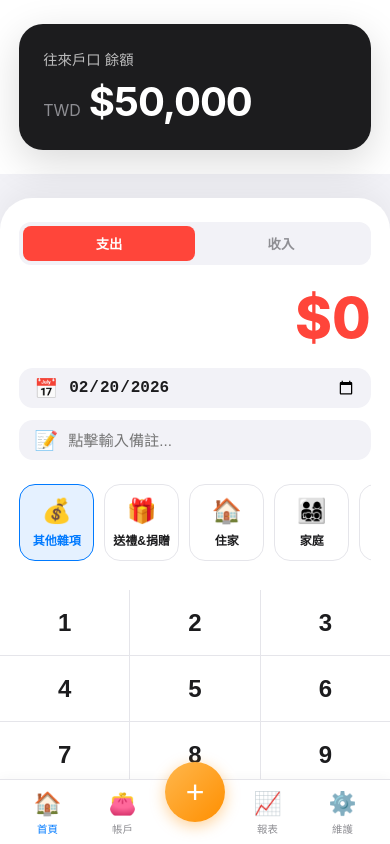
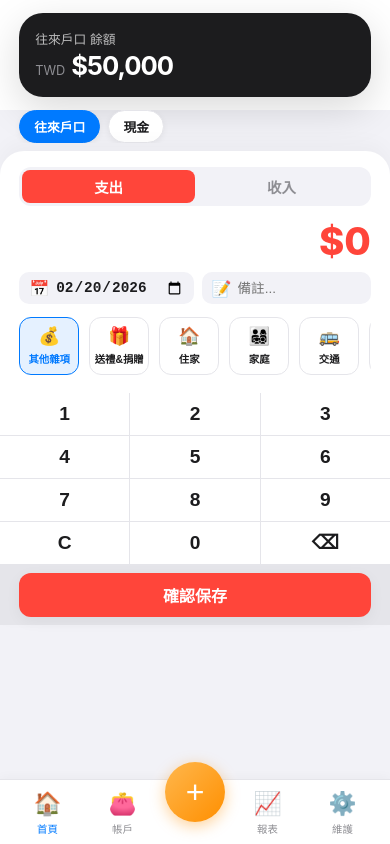
Before and after one commit to dalemiao3721/quick-money, a Next.js app: page / in a window 390 px wide. Built offline with nearby package versions, Linux system fonts and the light colour scheme.

Commit message:
Layout Optimization: Compress Home screen to fit mobile view without scrolling

```diff
--- a/src/app/globals.css
+++ b/src/app/globals.css
@@ -69,7 +69,7 @@ body {
 }
 
 .summary-amount {
-  font-size: 2.5rem;
+  font-size: 2rem;
   font-weight: 700;
   letter-spacing: -1px;
   color: white;
@@ -115,14 +115,14 @@ body {
 }
 
 .category-mini-grid .category-item {
-  flex: 0 0 75px;
-  padding: 12px 4px;
-  border-radius: 16px;
+  flex: 0 0 65px;
+  padding: 8px 4px;
+  border-radius: 12px;
   background: white;
   display: flex;
   flex-direction: column;
   align-items: center;
-  gap: 6px;
+  gap: 4px;
   border: 1px solid #e5e5ea;
   transition: all 0.2s;
   cursor: pointer;
@@ -147,7 +147,7 @@ body {
 }
 
 .category-mini-grid .category-icon {
-  font-size: 1.5rem;
+  font-size: 1.2rem;
 }
 
 .keyboard {
@@ -160,7 +160,7 @@ body {
 
 .key {
   background: white;
-  height: 60px;
+  height: 48px;
   display: flex;
   justify-content: center;
   align-items: center;
--- a/src/app/page.tsx
+++ b/src/app/page.tsx
@@ -279,34 +279,34 @@ export default function Home() {
       case 'main':
         return (
           <div className="bank-view-container" style={{ height: 'calc(100vh - 65px)', overflowY: 'auto' }}>
-            <div className="header" style={{ padding: '1.5rem 1.2rem' }}>
-              <div className="summary-card" style={{ marginBottom: 0 }}>
+            <div className="header" style={{ padding: '0.8rem 1.2rem' }}>
+              <div className="summary-card" style={{ marginBottom: 0, padding: '1rem' }}>
                 {editingTx ? (
-                  <div style={{ display: 'flex', justifyContent: 'space-between', alignItems: 'center', marginBottom: '10px' }}>
-                    <span style={{ background: '#ff9800', color: 'white', padding: '4px 12px', borderRadius: '12px', fontSize: '0.8rem', fontWeight: '800' }}>修改模式</span>
-                    <button onClick={() => { setEditingTx(null); setAmount("0"); setTxNote(""); }} style={{ color: 'white', background: 'rgba(255,255,255,0.2)', border: 'none', borderRadius: '12px', padding: '4px 12px', fontSize: '0.8rem' }}>取消</button>
+                  <div style={{ display: 'flex', justifyContent: 'space-between', alignItems: 'center', marginBottom: '8px' }}>
+                    <span style={{ background: '#ff9800', color: 'white', padding: '2px 8px', borderRadius: '8px', fontSize: '0.7rem', fontWeight: '800' }}>修改模式</span>
+                    <button onClick={() => { setEditingTx(null); setAmount("0"); setTxNote(""); }} style={{ color: 'white', background: 'rgba(255,255,255,0.2)', border: 'none', borderRadius: '8px', padding: '2px 8px', fontSize: '0.7rem' }}>取消</button>
                   </div>
                 ) : null}
-                <p className="summary-label">{selectedAccount.name} 餘額</p>
-                <div style={{ display: 'flex', alignItems: 'baseline', gap: '8px' }}>
-                  <span style={{ fontSize: '1rem', color: '#8e8e93' }}>TWD</span>
-                  <p className="summary-amount">${selectedAccount.balance.toLocaleString()}</p>
+                <p className="summary-label" style={{ marginBottom: '2px', fontSize: '0.8rem' }}>{selectedAccount.name} 餘額</p>
+                <div style={{ display: 'flex', alignItems: 'baseline', gap: '6px' }}>
+                  <span style={{ fontSize: '0.8rem', color: '#8e8e93' }}>TWD</span>
+                  <p className="summary-amount" style={{ fontSize: '1.6rem' }}>${selectedAccount.balance.toLocaleString()}</p>
                 </div>
               </div>
             </div>
 
-            <div className="category-mini-grid" style={{ padding: '0 1.2rem', marginBottom: '1.5rem', gap: '12px', background: 'transparent' }}>
+            <div className="category-mini-grid" style={{ padding: '0 1.2rem', marginBottom: '0.5rem', gap: '8px', background: 'transparent' }}>
               {accounts.map(acc => (
                 <button
                   key={acc.id}
                   onClick={() => setSelectedAccountId(acc.id)}
                   style={{
-                    flex: '0 0 auto', padding: '10px 20px', borderRadius: '24px',
+                    flex: '0 0 auto', padding: '6px 14px', borderRadius: '18px',
                     background: selectedAccountId === acc.id ? 'var(--primary)' : '#fff',
                     border: '1px solid ' + (selectedAccountId === acc.id ? 'var(--primary)' : '#e5e5ea'),
                     color: selectedAccountId === acc.id ? 'white' : '#1c1c1e',
-                    fontSize: '0.9rem', fontWeight: '600', cursor: 'pointer',
-                    boxShadow: '0 4px 10px rgba(0,0,0,0.05)',
+                    fontSize: '0.8rem', fontWeight: '600', cursor: 'pointer',
+                    boxShadow: '0 2px 6px rgba(0,0,0,0.05)',
                     transition: 'all 0.2s'
                   }}
                 >
@@ -317,55 +317,55 @@ export default function Home() {
 
             {/* 移除歷史紀錄區域，騰出空間給備註與日期 */}
 
-            <div style={{ background: '#fff', borderTopLeftRadius: '32px', borderTopRightRadius: '32px', boxShadow: '0 -10px 30px rgba(0,0,0,0.05)', padding: '1.5rem 1.2rem 0' }}>
-              <div className="type-selector" style={{ background: '#f2f2f7', marginBottom: '1.2rem' }}>
-                <button className={`type-tab ${activeType === 'expense' ? 'active expense' : ''}`} onClick={() => setActiveType('expense')}>支出</button>
-                <button className={`type-tab ${activeType === 'income' ? 'active income' : ''}`} onClick={() => setActiveType('income')}>收入</button>
+            <div style={{ background: '#fff', borderTopLeftRadius: '24px', borderTopRightRadius: '24px', boxShadow: '0 -8px 20px rgba(0,0,0,0.03)', padding: '1rem 1.2rem 0' }}>
+              <div className="type-selector" style={{ background: '#f2f2f7', marginBottom: '0.8rem', padding: '3px' }}>
+                <button className={`type-tab ${activeType === 'expense' ? 'active expense' : ''}`} style={{ padding: '6px', fontSize: '0.9rem' }} onClick={() => setActiveType('expense')}>支出</button>
+                <button className={`type-tab ${activeType === 'income' ? 'active income' : ''}`} style={{ padding: '6px', fontSize: '0.9rem' }} onClick={() => setActiveType('income')}>收入</button>
               </div>
 
-              <div className="input-display" style={{ textAlign: 'center', marginBottom: '1rem' }}>
-                <span style={{ fontSize: '3.5rem', fontWeight: '800', color: activeType === 'income' ? 'var(--income)' : 'var(--expense)' }}>
+              <div className="input-display" style={{ textAlign: 'center', marginBottom: '0.5rem' }}>
+                <span style={{ fontSize: '2.4rem', fontWeight: '800', color: activeType === 'income' ? 'var(--income)' : 'var(--expense)' }}>
                   ${parseInt(amount).toLocaleString()}
                 </span>
               </div>
 
-              {/* 日期與備註輸入 (NEW) */}
-              <div style={{ display: 'flex', flexDirection: 'column', gap: '12px', marginBottom: '1.5rem' }}>
-                <div style={{ display: 'flex', alignItems: 'center', background: '#f2f2f7', borderRadius: '14px', padding: '8px 15px' }}>
-                  <span style={{ fontSize: '1.2rem', marginRight: '10px' }}>📅</span>
+              {/* 日期與備註輸入 (Compact) */}
+              <div style={{ display: 'flex', gap: '8px', marginBottom: '0.8rem' }}>
+                <div style={{ flex: 1, display: 'flex', alignItems: 'center', background: '#f2f2f7', borderRadius: '10px', padding: '6px 10px' }}>
+                  <span style={{ fontSize: '1rem', marginRight: '6px' }}>📅</span>
                   <input
                     type="date"
                     value={txDate}
                     onChange={(e) => setTxDate(e.target.value)}
-                    style={{ border: 'none', background: 'transparent', flex: 1, fontSize: '1rem', color: '#1c1c1e', fontWeight: '600', outline: 'none' }}
+                    style={{ border: 'none', background: 'transparent', width: '100%', fontSize: '0.9rem', color: '#1c1c1e', fontWeight: '600', outline: 'none' }}
                   />
                 </div>
-                <div style={{ display: 'flex', alignItems: 'center', background: '#f2f2f7', borderRadius: '14px', padding: '8px 15px' }}>
-                  <span style={{ fontSize: '1.2rem', marginRight: '10px' }}>📝</span>
+                <div style={{ flex: 1.5, display: 'flex', alignItems: 'center', background: '#f2f2f7', borderRadius: '10px', padding: '6px 10px' }}>
+                  <span style={{ fontSize: '1rem', marginRight: '6px' }}>📝</span>
                   <input
                     type="text"
-                    placeholder="點擊輸入備註..."
+                    placeholder="備註..."
                     value={txNote}
                     onChange={(e) => setTxNote(e.target.value)}
-                    style={{ border: 'none', background: 'transparent', flex: 1, fontSize: '0.95rem', color: '#1c1c1e', outline: 'none' }}
+                    style={{ border: 'none', background: 'transparent', width: '100%', fontSize: '0.85rem', color: '#1c1c1e', outline: 'none' }}
                   />
                 </div>
               </div>
 
-              <div className="category-mini-grid" style={{ marginBottom: '1.5rem' }}>
+              <div className="category-mini-grid" style={{ marginBottom: '0.8rem' }}>
                 {currentTypeCategories.map((cat) => (
-                  <button key={cat.id} className={`category-item ${selectedCatId === cat.id ? "selected" : ""}`} onClick={() => setSelectedCatId(cat.id)}>
-                    <span className="category-icon">{cat.icon}</span>
-                    <span className="category-label">{cat.label}</span>
+                  <button key={cat.id} className={`category-item ${selectedCatId === cat.id ? "selected" : ""}`} style={{ flex: '0 0 60px' }} onClick={() => setSelectedCatId(cat.id)}>
+                    <span className="category-icon" style={{ fontSize: '1.1rem' }}>{cat.icon}</span>
+                    <span className="category-label" style={{ fontSize: '0.65rem' }}>{cat.label}</span>
                   </button>
                 ))}
               </div>
 
               <div className="keyboard" style={{ margin: '0 -1.2rem', background: '#e5e5ea', gap: '1px', display: 'grid', gridTemplateColumns: 'repeat(3, 1fr)' }}>
                 {["1", "2", "3", "4", "5", "6", "7", "8", "9", "C", "0", "⌫"].map((k) => (
-                  <button key={k} className="key" style={{ background: '#fff', border: 'none', fontSize: '1.5rem', height: '65px', color: '#1c1c1e', fontWeight: '600' }} onClick={() => (k === "⌫" ? setAmount(p => p.length > 1 ? p.slice(0, -1) : "0") : (k === "C" ? setAmount("0") : setAmount(p => p === "0" ? k : p + k)))}>{k}</button>
+                  <button key={k} className="key" style={{ background: '#fff', border: 'none', fontSize: '1.2rem', height: '42px', color: '#1c1c1e', fontWeight: '600' }} onClick={() => (k === "⌫" ? setAmount(p => p.length > 1 ? p.slice(0, -1) : "0") : (k === "C" ? setAmount("0") : setAmount(p => p === "0" ? k : p + k)))}>{k}</button>
                 ))}
-                <button className="key confirm" onClick={handleSave} style={{ background: activeType === 'income' ? 'var(--income)' : 'var(--expense)', borderRadius: '16px', fontSize: '1.2rem', color: '#fff', gridColumn: 'span 3', height: '60px', margin: '15px 1.2rem', fontWeight: '700', boxShadow: '0 8px 25px rgba(0,0,0,0.1)' }}>
+                <button className="key confirm" onClick={handleSave} style={{ background: activeType === 'income' ? 'var(--income)' : 'var(--expense)', borderRadius: '12px', fontSize: '1rem', color: '#fff', gridColumn: 'span 3', height: '44px', margin: '8px 1.2rem', fontWeight: '700', boxShadow: '0 4px 15px rgba(0,0,0,0.05)' }}>
                   {editingTx ? "確認修改" : "確認保存"}
                 </button>
               </div>
```
